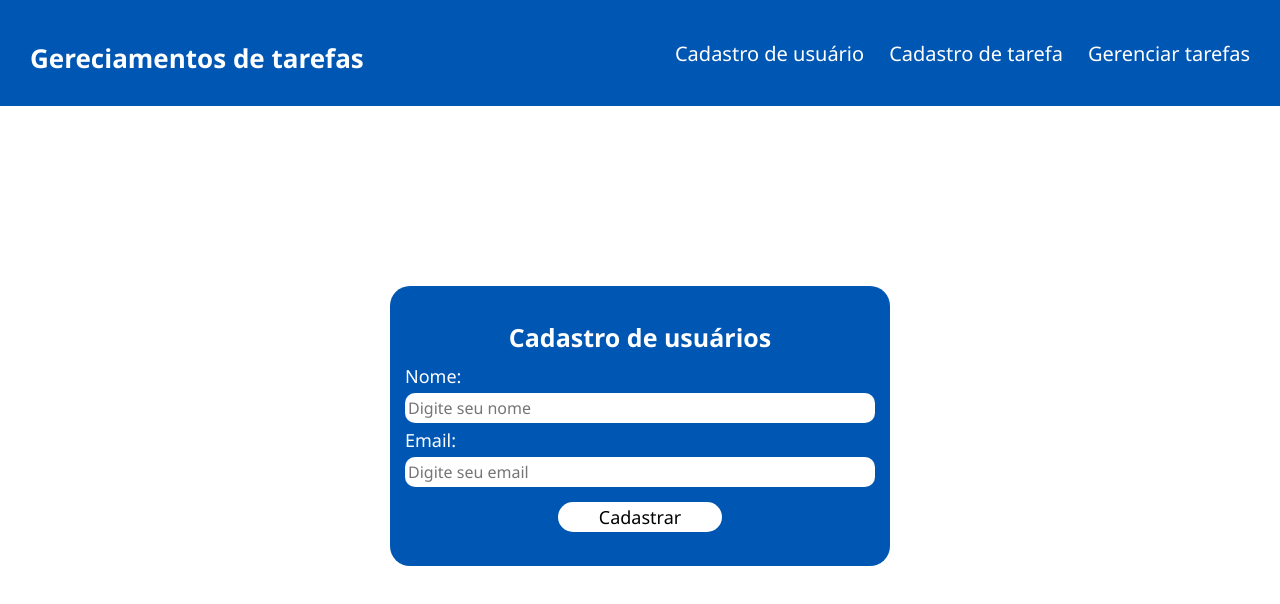
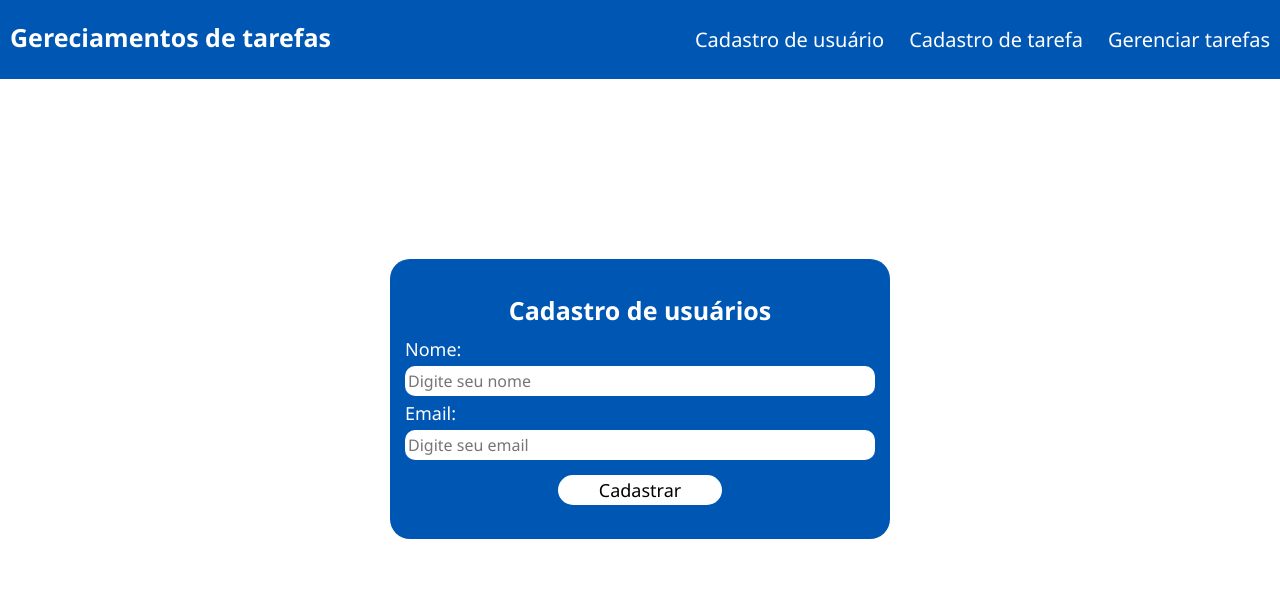
Before and after one commit to LucasBoaratti/Kanbucas, a React (Vite) app in the folder FrontEnd/: page / in a window 1280 px wide. Shown: the top 604 px of the page. Built offline with nearby package versions, Linux system fonts and the light colour scheme.

Commit message:
Estilização do cabeçalho atualizada.

```diff
--- a/FrontEnd/src/Components/Cabecalho/Cabecalho.scss
+++ b/FrontEnd/src/Components/Cabecalho/Cabecalho.scss
@@ -6,17 +6,18 @@
 
 .containerCabecalho {
     background-color: $cor-destaque;
-    width: 100vw;
+    width: 100%;
     display: flex;
     justify-content: space-between;
     align-items: center;
-    padding: 30px;
+    padding: 10px;
 
     // Título do cabeçalho
 
     .titulo {
-        font-size: 26px;
+        font-size: 25px;
         color: $link-color;
+        margin-bottom: 15px;
     }
 
     // Links de gerenciamento de tarefas e cadastro do usuário
```
